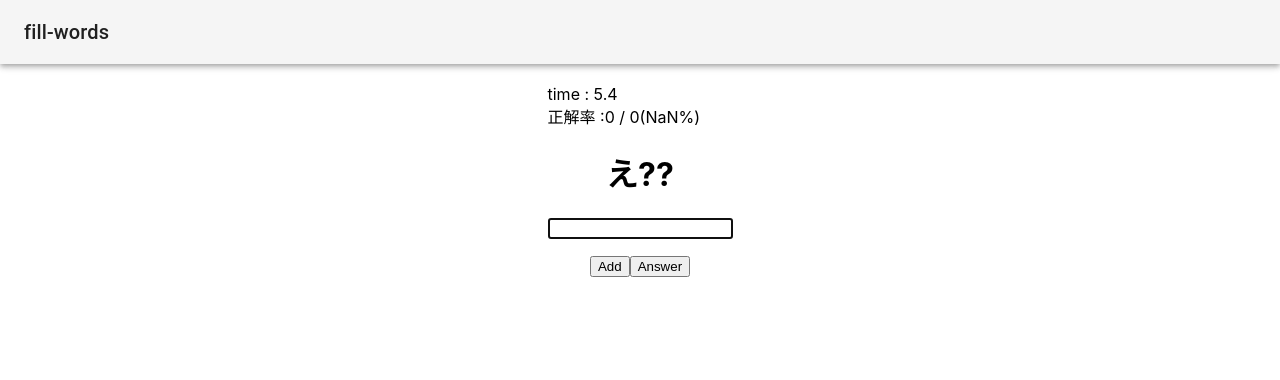
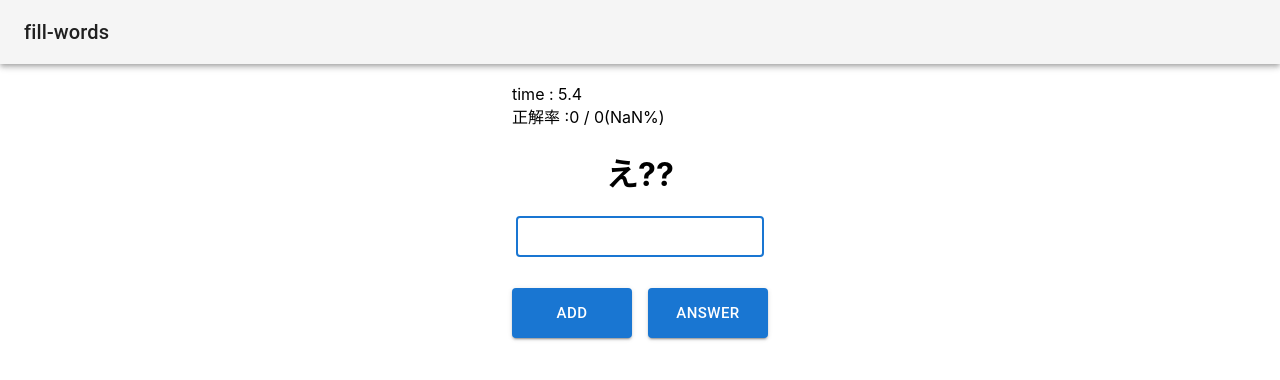
Before and after one commit to smmmmmmm/fill-words, a React (Create React App) app: page /play in a window 1280 px wide. Shown: the top 380 px of the page. Built offline with nearby package versions, Linux system fonts and the light colour scheme.

Commit message:
Adj button & input field

```diff
--- a/src/components/Play.js
+++ b/src/components/Play.js
@@ -6,6 +6,9 @@ import { qwords, dummyQwords, prefectures} from "./data"
 import { useNavigate } from 'react-router-dom';
 import { Spacer } from './Spacer'
 import { useSearchParams } from "react-router-dom";
+import Stack from '@mui/material/Stack';
+import TextField from '@mui/material/TextField';
+import Button from '@mui/material/Button';
 import Fade from '@material-ui/core/Fade';
 
 
@@ -199,20 +202,25 @@ function Play(props) {
           { difficulty === "easy" && <h4> 解の数: {questions.answers[questions.number].length} </h4>}
           <div>
             {inputAnswers.map((ans, index) => {
-              return <p><input
+              return <p><TextField
                 // autoFocus
-                ref={inputEl}
+                inputRef={inputEl}
                 type="text"
                 name={"answer" + index}
                 value={ans}
                 onChange={handleChange}
                 onKeyPress={handleKeyPress}
                 autoComplete="off"
-              /></p>;
+                size="small"
+              />
+              </p>;
             })}
           </div>
-          <button onClick={addInputAnswer}> Add </button>
-          <button onClick={changeWord}> Answer </button>
+          <Spacer size={15}/>
+          <Stack spacing={2} direction="row">
+            <Button variant="contained" size="large" onClick={addInputAnswer} style={{minWidth: 120, minHeight: 50}}> Add </Button>
+            <Button variant="contained" size="large" onClick={changeWord} style={{minWidth: 120, minHeight: 50}}> Answer </Button>
+          </Stack>
         </div>
     </Grid>
   );
```
